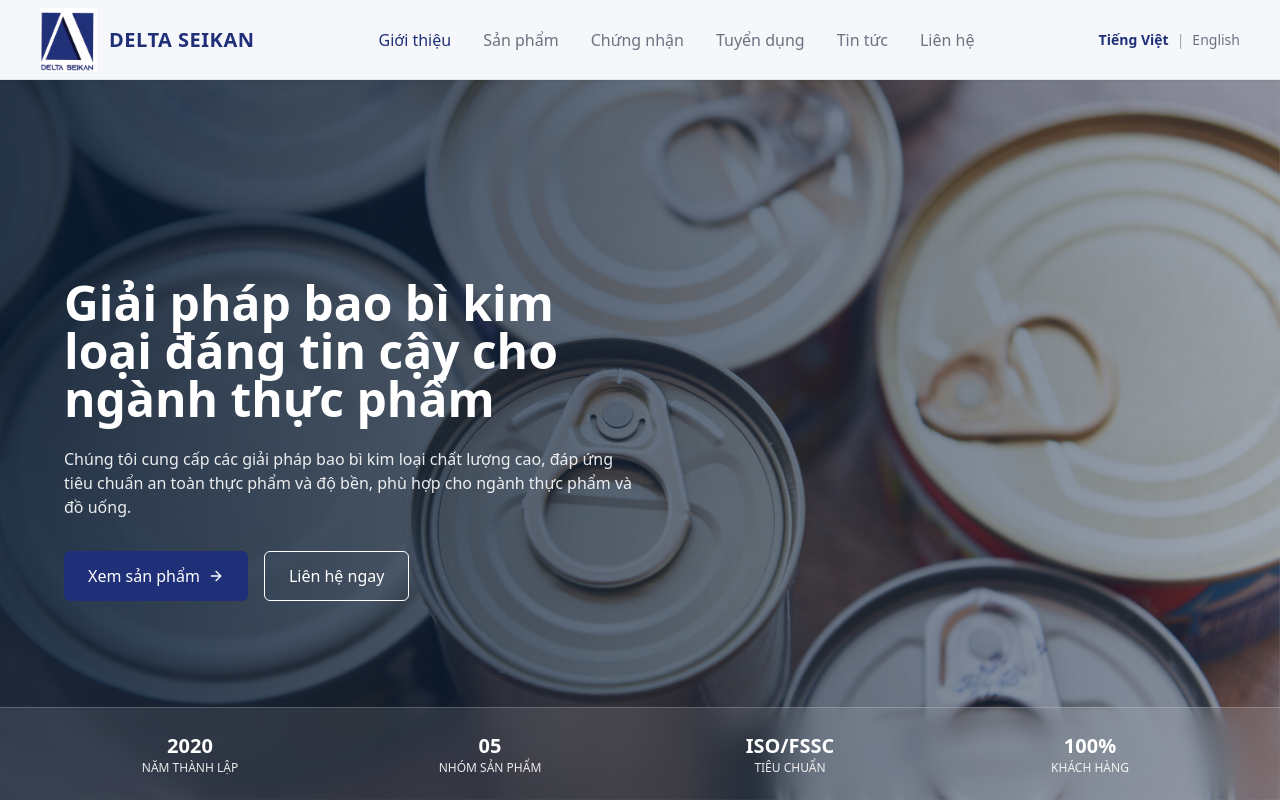
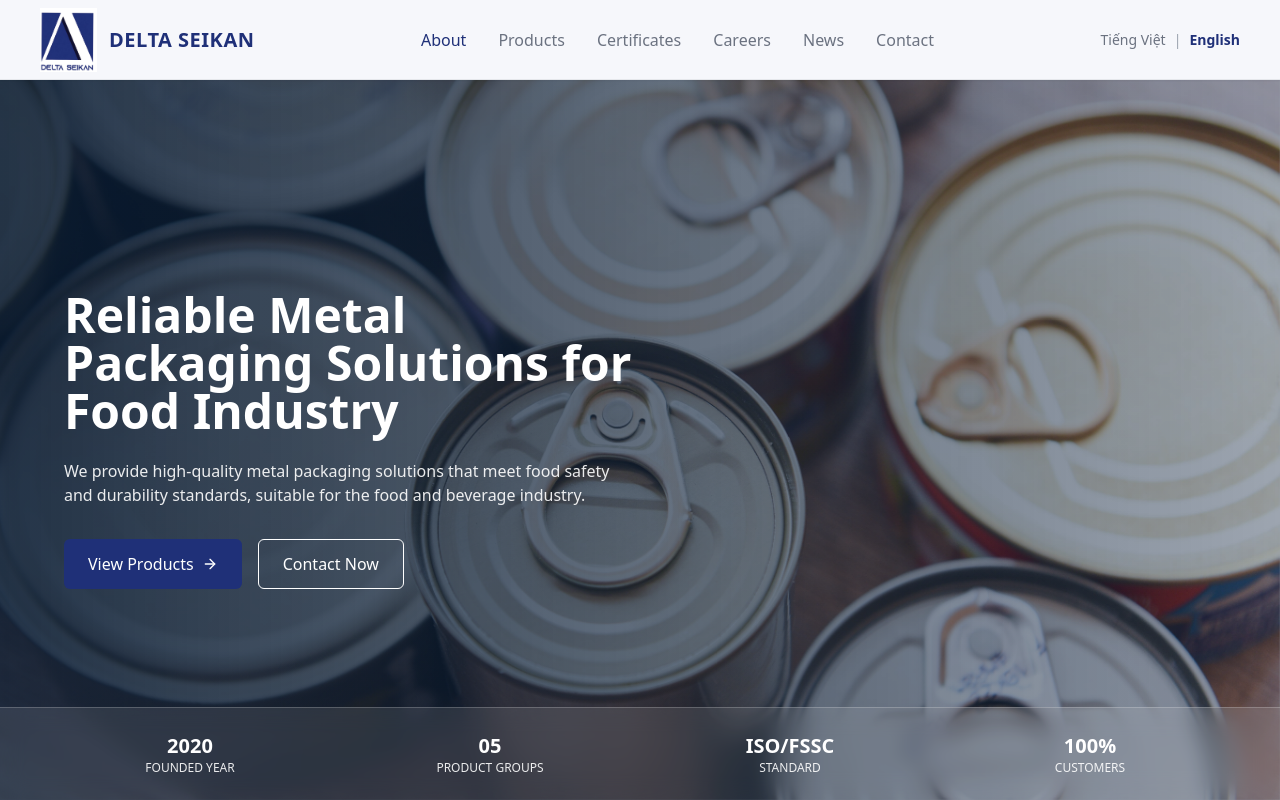
Before and after one commit to lekhanhdat/delta-seikan, a React (Vite) app: page /en in a window 1280 px wide. Before the commit this address led to /. Built offline with nearby package versions, Linux system fonts and the light colour scheme.

Commit message:
chore(deploy): release production

```diff
--- a/src/components/layout/Footer/Footer.tsx
+++ b/src/components/layout/Footer/Footer.tsx
@@ -1,23 +1,26 @@
 import { FiAward, FiLink } from "react-icons/fi";
-import { Link } from "react-router-dom";
+import { Link, useLocation } from "react-router-dom";
 import { useTranslation } from "react-i18next";
 import styles from "./Footer.module.css";
 
 const Footer = () => {
+  const { pathname } = useLocation();
   const { t } = useTranslation("footer");
+  const basePath = pathname.startsWith("/en") ? "/en" : "";
+  const homePath = basePath || "/";
 
   const exploreLinks = [
-    { label: t("about"), to: "/" },
-    { label: t("product"), to: "/products" },
-    { label: t("certificate"), to: "/certificates" },
-    { label: t("news"), to: "/news" },
+    { label: t("about"), to: homePath },
+    { label: t("product"), to: `${basePath}/products` },
+    { label: t("certificate"), to: `${basePath}/certificates` },
+    { label: t("news"), to: `${basePath}/news` },
   ];
 
   const productLinks = [
-    { label: t("lon2manh"), to: "/products" },
-    { label: t("lon3manh"), to: "/products" },
-    { label: t("napEOE"), to: "/products" },
-    { label: t("trangPhu"), to: "/products" },
+    { label: t("lon2manh"), to: `${basePath}/products` },
+    { label: t("lon3manh"), to: `${basePath}/products` },
+    { label: t("napEOE"), to: `${basePath}/products` },
+    { label: t("trangPhu"), to: `${basePath}/products` },
   ];
 
   return (
--- a/src/components/layout/Header/Header.tsx
+++ b/src/components/layout/Header/Header.tsx
@@ -1,9 +1,23 @@
-import { useState, useMemo } from "react";
+import { useMemo, useState } from "react";
 import { useLocation, useNavigate } from "react-router-dom";
 import { FiMenu, FiX } from "react-icons/fi";
 import { useTranslation } from "react-i18next";
+
 import logoColor from "@/assets/images/logoColor.jpg";
 import styles from "./Header.module.css";
+
+const toLangPath = (path: string, lang: "vi" | "en") => {
+  if (lang === "en") {
+    if (path.startsWith("/en")) return path;
+    return path === "/" ? "/en" : `/en${path}`;
+  }
+
+  const viPath = path.replace(/^\/en/, "");
+  return viPath || "/";
+};
+
+const normalizePath = (path: string) =>
+  path.length > 1 ? path.replace(/\/+$/, "") : path;
 
 const Header = () => {
   const location = useLocation();
@@ -11,79 +25,69 @@ const Header = () => {
   const { t, i18n } = useTranslation();
 
   const pathname = location.pathname;
+  const routeLang: "vi" | "en" = pathname.startsWith("/en") ? "en" : "vi";
+  const basePath = routeLang === "en" ? "/en" : "";
+  const homePath = basePath || "/";
   const [openMenu, setOpenMenu] = useState(false);
 
-  // ✅ menu dùng key
   const menuItems = useMemo(
     () => [
-      { key: "about", path: "/" },
-      { key: "product", path: "/products" },
-      { key: "certificate", path: "/certificates" },
-      { key: "career", path: "/careers" },
-      { key: "news", path: "/news" },
-      { key: "contact", path: "/contact" },
+      { key: "about", path: homePath },
+      { key: "product", path: `${basePath}/products` },
+      { key: "certificate", path: `${basePath}/certificates` },
+      { key: "career", path: `${basePath}/careers` },
+      { key: "news", path: `${basePath}/news` },
+      { key: "contact", path: `${basePath}/contact` },
     ],
-    []
+    [basePath, homePath]
   );
 
   const active = useMemo(
     () =>
       Math.max(
-        menuItems.findIndex((item) => item.path === pathname),
+        menuItems.findIndex(
+          (item) => normalizePath(item.path) === normalizePath(pathname)
+        ),
         0
       ),
     [menuItems, pathname]
   );
 
-  // ✅ đổi ngôn ngữ (GLOBAL)
   const changeLang = (lang: "vi" | "en") => {
+    const nextPath = toLangPath(pathname, lang);
     i18n.changeLanguage(lang);
     localStorage.setItem("lang", lang);
+    navigate(nextPath);
   };
 
   return (
     <header className={styles.header}>
       <div className={styles.headerInner}>
-        {/* LOGO */}
-        <div
-          className={styles.logoLink}
-          onClick={() => navigate("/")}
-        >
-          <img
-            src={logoColor}
-            alt="Delta Seikan"
-            className={styles.logoImg}
-          />
-          <span className={styles.logoText}>
-            DELTA SEIKAN
-          </span>
+        <div className={styles.logoLink} onClick={() => navigate(homePath)}>
+          <img src={logoColor} alt="Delta Seikan" className={styles.logoImg} />
+          <span className={styles.logoText}>DELTA SEIKAN</span>
         </div>
 
-        {/* NAV DESKTOP */}
         <nav className={styles.desktopNav}>
           {menuItems.map((item, index) => (
             <div
-              key={index}
+              key={item.key}
               onClick={() => navigate(item.path)}
               className={`${styles.navItem} ${
                 active === index ? styles.navItemActive : ""
               }`}
             >
-              {t(item.key)} {/* 🔥 */}
+              {t(item.key)}
             </div>
           ))}
         </nav>
 
-        {/* RIGHT */}
         <div className={styles.rightGroup}>
-          {/* LANGUAGE SWITCH */}
           <div className={styles.languageSwitch}>
             <span
               onClick={() => changeLang("vi")}
               className={`${styles.languageItem} ${
-                i18n.language === "vi"
-                  ? styles.languageItemActive
-                  : ""
+                routeLang === "vi" ? styles.languageItemActive : ""
               }`}
             >
               Tiếng Việt
@@ -94,16 +98,13 @@ const Header = () => {
             <span
               onClick={() => changeLang("en")}
               className={`${styles.languageItem} ${
-                i18n.language === "en"
-                  ? styles.languageItemActive
-                  : ""
+                routeLang === "en" ? styles.languageItemActive : ""
               }`}
             >
               English
             </span>
           </div>
 
-          {/* MOBILE MENU */}
           <button
             className={styles.mobileMenuButton}
             onClick={() => setOpenMenu(!openMenu)}
@@ -113,19 +114,18 @@ const Header = () => {
         </div>
       </div>
 
-      {/* MOBILE MENU */}
       {openMenu && (
         <div className={styles.mobileMenu}>
-          {menuItems.map((item, index) => (
+          {menuItems.map((item) => (
             <button
-              key={index}
+              key={item.key}
               onClick={() => {
                 navigate(item.path);
                 setOpenMenu(false);
               }}
               className={styles.mobileMenuItem}
             >
-              {t(item.key)} {/* 🔥 */}
+              {t(item.key)}
             </button>
           ))}
         </div>
--- a/src/i18n.ts
+++ b/src/i18n.ts
@@ -21,8 +21,9 @@ import viCareer from "./locales/vi/career.json";
 import viNews from "./locales/vi/news.json";
 import viContact from "./locales/vi/contact.json";
 
-// lấy ngôn ngữ đã lưu
-const savedLang = localStorage.getItem("lang") || "vi";
+const savedLang = localStorage.getItem("lang");
+const routeLang = window.location.pathname.startsWith("/en") ? "en" : null;
+const initialLang = routeLang ?? savedLang ?? "vi";
 
 i18n.use(initReactI18next).init({
   resources: {
@@ -48,7 +49,7 @@ i18n.use(initReactI18next).init({
     },
   },
 
-  lng: savedLang,
+  lng: initialLang,
   fallbackLng: "en",
 
   ns: ["header", "footer", "contact", "home", "product", "certificate", "career", "news"],     // 👈 namespace
--- a/src/layouts/MainLayout.tsx
+++ b/src/layouts/MainLayout.tsx
@@ -1,6 +1,7 @@
 import type { ReactNode } from "react";
 import { useEffect } from "react";
 import { useLocation } from "react-router-dom";
+import { useTranslation } from "react-i18next";
 
 import Header from "@/components/layout/Header/Header";
 import "./MainLayout.css";
@@ -11,10 +12,19 @@ type MainLayoutProps = {
 
 function MainLayout({ children }: MainLayoutProps) {
   const { pathname } = useLocation();
+  const { i18n } = useTranslation();
+  const routeLang = pathname.startsWith("/en") ? "en" : "vi";
 
   useEffect(() => {
     window.scrollTo({ top: 0, left: 0, behavior: "auto" });
   }, [pathname]);
+
+  useEffect(() => {
+    if (i18n.language !== routeLang) {
+      i18n.changeLanguage(routeLang);
+    }
+    localStorage.setItem("lang", routeLang);
+  }, [i18n, routeLang]);
 
   return (
     <div className="layout-root flex flex-col min-h-screen">
--- a/src/pages/certificate/CertificatePage.tsx
+++ b/src/pages/certificate/CertificatePage.tsx
@@ -7,9 +7,12 @@ import hinh20 from "@/assets/images/hinh20.jpg";
 import Footer from "@/components/layout/Footer/Footer";
 import { useTranslation } from "react-i18next";
 import { useMemo } from "react";
+import { useLocation } from "react-router-dom";
 
 const CertificatePage = () => {
+  const { pathname } = useLocation();
   const { t } = useTranslation("certificate");
+  const basePath = pathname.startsWith("/en") ? "/en" : "";
 
   const certificateSectionData = useMemo(() => ({
     heading: t("sections.quality.heading"),
@@ -56,10 +59,10 @@ const CertificatePage = () => {
     title: t("sections.cta.title"),
     description: t("sections.cta.description"),
     primaryLabel: t("sections.cta.primaryLabel"),
-    primaryTo: "/contact",
+    primaryTo: `${basePath}/contact`,
     secondaryLabel: t("sections.cta.secondaryLabel"),
-    secondaryTo: "/products",
-  }), [t]);
+    secondaryTo: `${basePath}/products`,
+  }), [basePath, t]);
 
   return (
     <div className="page-snap-container">
--- a/src/pages/home/components/Hero/Hero.tsx
+++ b/src/pages/home/components/Hero/Hero.tsx
@@ -1,6 +1,6 @@
 import { useEffect, useState, useRef } from "react";
 import { FiArrowRight } from "react-icons/fi";
-import { Link } from "react-router-dom";
+import { Link, useLocation } from "react-router-dom";
 
 import hinh1 from "@/assets/images/hinh1.JPG";
 import hinh2 from "@/assets/images/hinh2.JPG";
@@ -31,6 +31,8 @@ const Hero = ({
   secondaryText,
   stats,
 }: HeroProps) => {
+  const { pathname } = useLocation();
+  const basePath = pathname.startsWith("/en") ? "/en" : "";
   const [index, setIndex] = useState(0);
   const [prevIndex, setPrevIndex] = useState(0);
   const indexRef = useRef(0);
@@ -79,12 +81,12 @@ const Hero = ({
           <p className={styles.heroDesc}>{description}</p>
 
           <div className={styles.heroButtons}>
-            <Link to="/products" className={styles.heroBtnPrimary}>
+            <Link to={`${basePath}/products`} className={styles.heroBtnPrimary}>
               {primaryText}
               <FiArrowRight />
             </Link>
 
-            <Link to="/contact" className={styles.heroBtnSecondary}>
+            <Link to={`${basePath}/contact`} className={styles.heroBtnSecondary}>
               {secondaryText}
             </Link>
           </div>
--- a/src/pages/products/ProductPage.tsx
+++ b/src/pages/products/ProductPage.tsx
@@ -54,9 +54,6 @@ type ServiceSectionType = {
 type Section = ProductSectionType | ServiceSectionType;
 
 // ================= DATA =================
-
-// Empty array as we moved it inside the component for i18n
-const _sections_deprecated: Section[] = [];
 
 // ================= COMPONENT =================
 
--- a/src/routes/AppRoutes.tsx
+++ b/src/routes/AppRoutes.tsx
@@ -58,6 +58,14 @@ export const appRouter = createBrowserRouter([
     ),
   },
   {
+    path: '/en',
+    element: (
+      <MainLayout>
+        <HomePage />
+      </MainLayout>
+    ),
+  },
+  {
     path: '/en/products',
     element: (
       <MainLayout>
@@ -66,6 +74,38 @@ export const appRouter = createBrowserRouter([
     ),
   },
   {
+    path: '/en/certificates',
+    element: (
+      <MainLayout>
+        <CertificatePage />
+      </MainLayout>
+    ),
+  },
+  {
+    path: '/en/careers',
+    element: (
+      <MainLayout>
+        <CareerPage />
+      </MainLayout>
+    ),
+  },
+  {
+    path: '/en/news',
+    element: (
+      <MainLayout>
+        <NewsPage />
+      </MainLayout>
+    ),
+  },
+  {
+    path: '/en/contact',
+    element: (
+      <MainLayout>
+        <ContactPage />
+      </MainLayout>
+    ),
+  },
+  {
     path: '*',
     element: <Navigate to='/' replace />,
   },
--- a/tsconfig.app.json
+++ b/tsconfig.app.json
@@ -28,7 +28,8 @@
     "noUnusedParameters": true,
     "erasableSyntaxOnly": true,
     "noFallthroughCasesInSwitch": true,
-    "noUncheckedSideEffectImports": true
+    "noUncheckedSideEffectImports": true,
+    "forceConsistentCasingInFileNames": true
   },
   "include": ["src"]
 }
```
